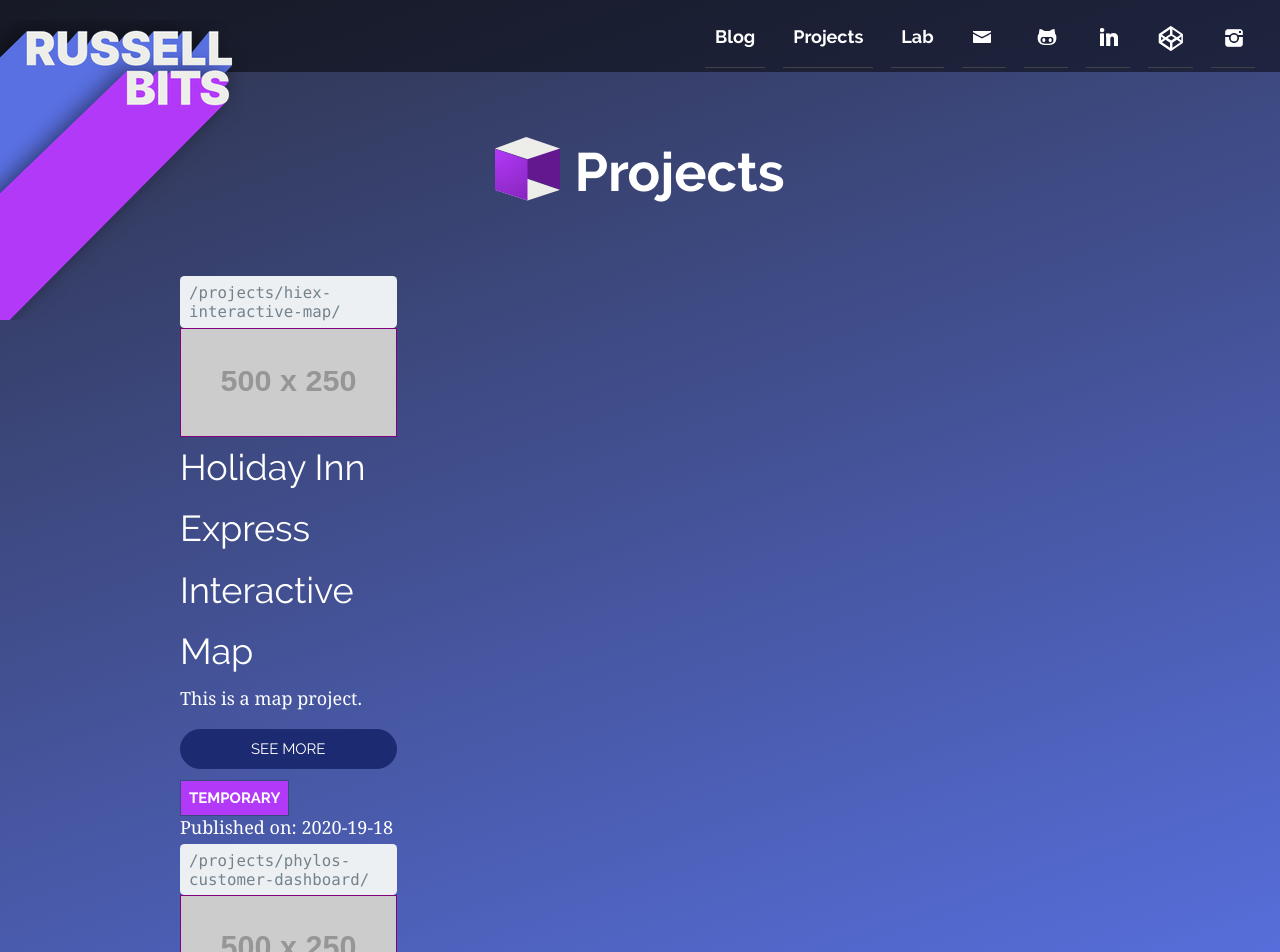
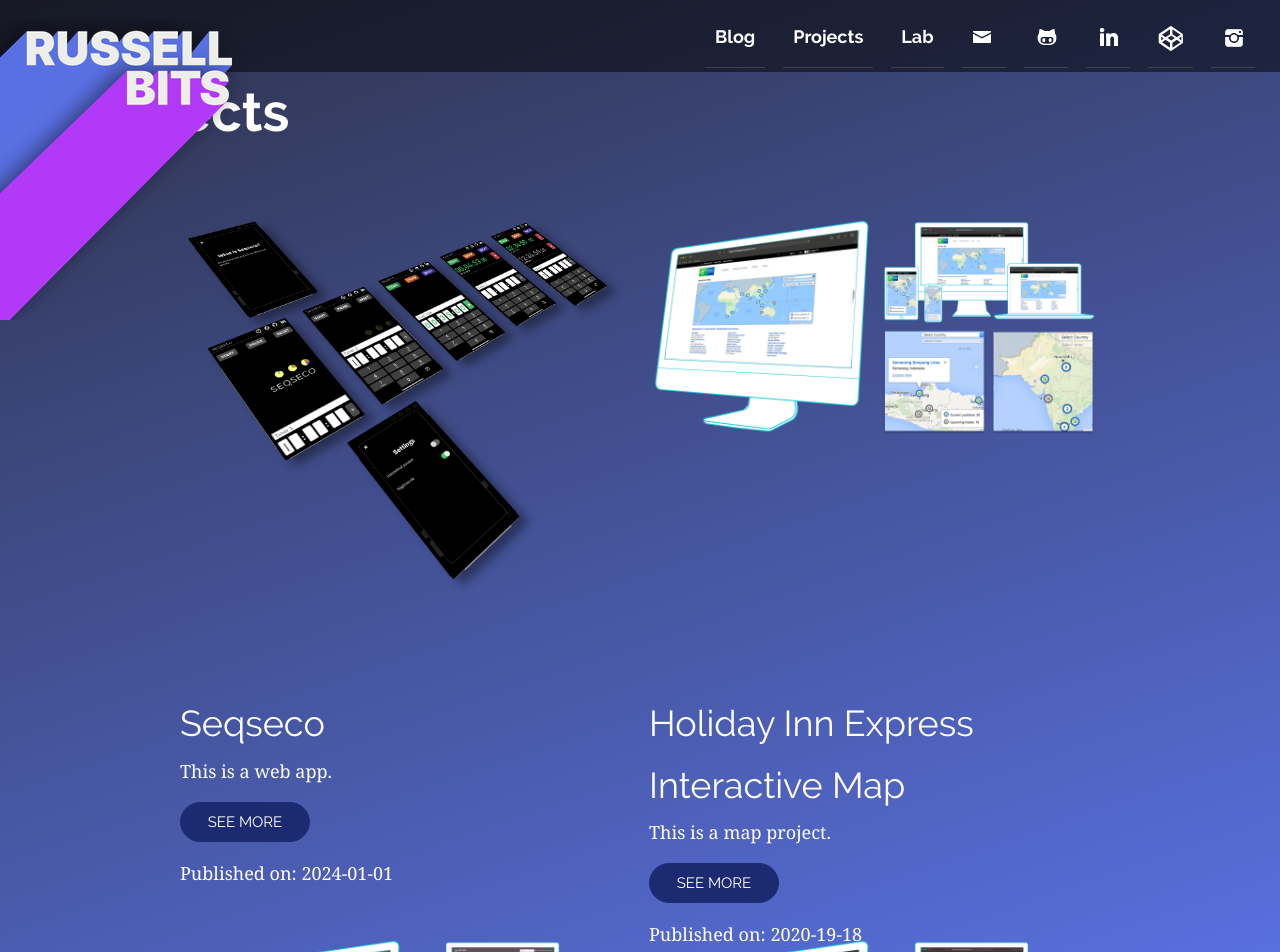
Before and after one commit to russellbits/russellbits.com, a SvelteKit app: page /projects in a window 1280 px wide. Shown: the top 952 px of the page. Built offline with nearby package versions, Linux system fonts and the light colour scheme.

Commit message:
Design: project index page made into grid with proper graphics.

```diff
--- a/src/lib/components/Project.svelte
+++ b/src/lib/components/Project.svelte
@@ -13,10 +13,10 @@
 	<figure><img src={projectImage} height="480" alt={title} /></figure>
 	<h2>{title}</h2>
 	<p>{summary}</p>
-	<Button url={link} label="see more" />
-	<div class="taglist">
+	<Button url={link} label="see more" style="small" />
+	<!-- <div class="taglist">
 		<Tag name="temporary" />
-	</div>
+	</div> -->
 	<p>Published on: {publicationDate}</p>
 </div>
 
@@ -42,13 +42,14 @@
 
 <style>
 	img {
-		max-width: 100%;
+		width: auto;
 		max-height: 480px;
 	}
 	figure {
 		margin: 0 auto;
-		border: 1px solid purple;
 		text-align: center;
+		height: 480px;
+		max-height: 480px;
 	}
 	.taglist {
 		margin-top: 10px;
--- a/src/routes/projects/+page.svelte
+++ b/src/routes/projects/+page.svelte
@@ -4,16 +4,15 @@
 	import Project from '$lib/components/Project.svelte';
 </script>
 
-<main>
-	<div class="column title">
+<div class="title">
 	<h1 class="intro">
 		<img src="/images/cube-mauve-large.png" width="65" height="65" alt="Mauve Cube" />Projects
 	</h1>
 </div>
 
+<main>
+	{#each data.projects as project}
 		<div class="column content">
-		{#each data.projects as project}
-			<code>{project.path}</code>
 			<Project
 				title={project.meta.title}
 				summary={project.meta.summary}
@@ -21,56 +20,21 @@
 				projectImage={project.meta.projectImage}
 				link={project.path}
 			/>
+		</div>
 	{/each}
-	</div>
-
-	<!-- <div class="column wide-left">
-		<Project
-			title="Seqseco"
-			project_image="images/projects/seqseco-project-display-sm.png"
-			desc="I designed Seqseco as a sequence timer to assist people who need to keep track of not just one timer, but multiple."
-		/>
-	</div>
-
-	<div class="column wide-right">
-		<Project
-			title="Phylos Lab Admin"
-			project_image="images/projects/phylos-project-display.png"
-			desc="I designed Seqseco as a sequence timer to assist people who need to keep track of not just one timer, but multiple."
-		/>
-	</div>
-
-	<div class="column wide-left">
-		<Project
-			title="Z Gear"
-			project_image="images/projects/zgear-project-display.png"
-			desc="I designed this ecommerce site Z Gear, a producer of scuba diving vests with a GoPro shoulder mount. The site included a 3D presentation of the vest that users could rotate and see key features pop up."
-		/>
-	</div>
-
-	<div class="column wide-right">
-		<Project
-			title="Holiday Inn Interactive Map"
-			project_image="images/projects/hiex-project-display.png"
-			desc="This interactive map was designed alongside the Good Maps API with custom icons, shaded activation areas and custom icons for different hotels."
-		/>
-	</div> -->
 </main>
 
 <style>
 	main {
 		display: grid;
-		grid-template-columns: repeat(4, 1fr);
+		grid-template-columns: repeat(2, 1fr);
 		grid-column-gap: 1em;
-		grid-template-rows: 8em 40em 40em;
+		grid-template-rows: 40em 40em;
 		margin: 60px 10em 0 10em;
 		padding: 0;
 		/* background-color: rgba(255, 0, 0, 0.4); */
 	}
 	.title {
-		grid-column-start: 1;
-		grid-column-end: 5;
-		text-align: center;
 	}
 	/* .column {
 		background-color: rgba(255, 0, 0, 0.2);
--- a/static/projects.json
+++ b/static/projects.json
@@ -1,10 +1,19 @@
 [
+	{
+		"meta": {
+			"title": "Seqseco",
+			"date": "2024-01-01",
+			"summary": "This is a web app.",
+			"projectImage": "/images/projects/seqseco-project-display-2.png"
+		},
+		"path": "/projects/seqseco/"
+	},
 	{
 		"meta": {
 			"title": "Holiday Inn Express Interactive Map",
 			"date": "2020-19-18",
 			"summary": "This is a map project.",
-			"projectImage": "https://placehold.co/500x250"
+			"projectImage": "/images/projects/hiex-project-display.png"
 		},
 		"path": "/projects/hiex-interactive-map/"
 	},
@@ -13,17 +22,17 @@
 			"title": "Phylos Customer Dashboard",
 			"date": "2018-08-11",
 			"summary": "This is a dashboard project.",
-			"projectImage": "https://placehold.co/500x250"
+			"projectImage": "/images/projects/phylos-project-display.png"
 		},
 		"path": "/projects/phylos-customer-dashboard/"
 	},
 	{
 		"meta": {
-			"title": "Seqseco",
+			"title": "Z Gear",
 			"date": "2024-01-01",
 			"summary": "This is a web app.",
-			"projectImage": "https://placehold.co/500x250"
+			"projectImage": "/images/projects/zgear-project-display.png"
 		},
-		"path": "/projects/seqseco/"
+		"path": "/projects/zgear/"
 	}
 ]
```
Also changed, not shown: static/images/projects/seqseco-project-display-2.png (added), static/images/projects/seqseco-project-display.png (renamed from static/images/projects/seqseco/seqseco-project-display.png). Lines whose indentation alone changed are shown as unchanged.
